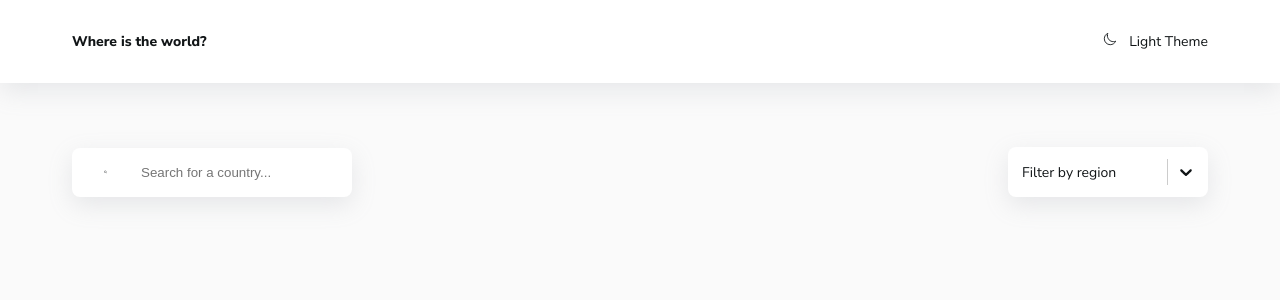
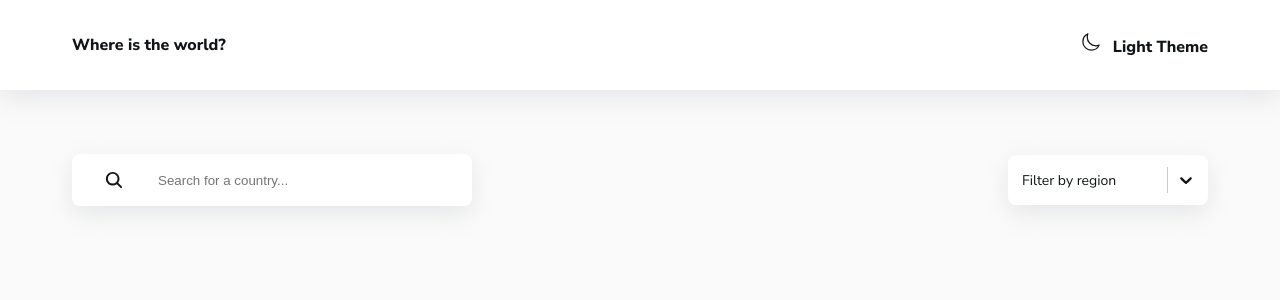
Before and after one commit to InnaTymoshenko/rest_countries-api, a React (Create React App) app: page / in a window 1280 px wide. Shown: the top 300 px of the page. Built offline with nearby package versions, Linux system fonts and the light colour scheme; no server answers.

Commit message:
Fixed styles

```diff
--- a/src/components/Header.jsx
+++ b/src/components/Header.jsx
@@ -20,14 +20,15 @@ const Title = styled(Link).attrs({
 	to: '/'
 })`
 	color: var(--color-text);
-	font-size: var(--fs-sm);
+	font-size: var(--fs-lg);
 	text-decoration: none;
 	font-weight: var(--fw-bold);
 `
 
 const ModeSwitcher = styled.div`
 	color: var(--color-text);
-	font-size: var(--fs-sm);
+	font-size: var(--fs-md);
+	font-weight: var(--fw-bold);
 	cursor: pointer;
 	text-transform: capitalize;
 `
@@ -47,7 +48,7 @@ export const Header = () => {
 				<Wrapper>
 					<Title>Where is the world?</Title>
 					<ModeSwitcher onClick={toggleTheme}>
-						{theme === 'light' ? <IoMoonOutline size={'14px'} /> : <IoMoon size={'14px'} />}
+						{theme === 'light' ? <IoMoonOutline size={'20px'} /> : <IoMoon size={'20px'} />}
 
 						<span style={{ marginLeft: '0.75rem' }}>{theme} Theme</span>
 					</ModeSwitcher>
--- a/src/components/Search.jsx
+++ b/src/components/Search.jsx
@@ -1,7 +1,7 @@
 import styled from 'styled-components'
 import { IoSearch } from 'react-icons/io5'
 
-const InputContainer = styled.label`
+const InputContainer = styled.div`
 	background-color: var(--color-ui-base);
 	padding: 1rem 2rem;
 	display: flex;
@@ -12,7 +12,7 @@ const InputContainer = styled.label`
 	margin-bottom: 1.5rem;
 
 	@media (min-width: 767px) {
-		width: 280px;
+		width: 400px;
 		margin-bottom: 0;
 	}
 `
@@ -31,7 +31,7 @@ const Input = styled.input.attrs({
 export const Search = ({ search, setSearch }) => {
 	return (
 		<InputContainer>
-			<IoSearch />
+			<IoSearch size={'20px'} />
 			<Input onChange={e => setSearch(e.target.value)} value={search} />
 		</InputContainer>
 	)
```
